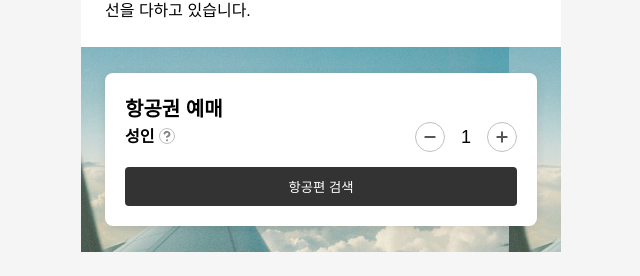
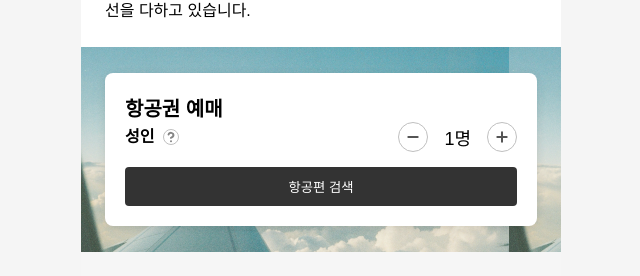
Before and after one commit to woowacourse/a11y-airline, a React (Vite) app: page / in a window 1280 px wide. Shown: the part 183-459 px from the top of the page, without its empty margins (319-959 px from the left). Built offline with nearby package versions, Linux system fonts and the light colour scheme.

Commit message:
feat: 승객 수 안내와 도움말 접근성 개선

```diff
--- a/src/components/FlightBooking.module.css
+++ b/src/components/FlightBooking.module.css
@@ -13,6 +13,14 @@
 .helpIconWrapper {
   position: relative;
   margin-left: 5px;
+  cursor: pointer;
+}
+
+.helpButton {
+  display: flex;
+  padding: 4px;
+  border: none;
+  background: none;
   cursor: pointer;
 }
 
@@ -74,7 +82,7 @@
   align-items: center;
 }
 
-.counter span {
+.counter output {
   font-size: 18px;
   text-align: center;
   font-size: 18px;
--- a/src/components/FlightBooking.tsx
+++ b/src/components/FlightBooking.tsx
@@ -35,37 +35,53 @@ const FlightBooking = () => {
   }, [adultCount]);
 
   return (
-    <div className={styles.flightBooking}>
-      <h2 className="heading-2-text">항공권 예매</h2>
+    <section className={styles.flightBooking} aria-labelledby="booking-title">
+      <h2 id="booking-title" className="heading-2-text">항공권 예매</h2>
       <div className={styles.passengerCount}>
         <div className={styles.passengerLabel}>
           <span className="body-text">성인</span>
           <div
             className={styles.helpIconWrapper}
             onMouseEnter={() => setShowTooltip(true)}
-            onMouseLeave={() => setShowTooltip(false)}
+            onMouseLeave={(event) => {
+              if (!event.currentTarget.contains(document.activeElement)) setShowTooltip(false);
+            }}
+            onFocus={() => setShowTooltip(true)}
+            onBlur={(event) => {
+              if (!event.currentTarget.matches(':hover')) setShowTooltip(false);
+            }}
+            onKeyDown={(event) => {
+              if (event.key === 'Escape') setShowTooltip(false);
+            }}
           >
-            <img src={helpIcon} alt="도움말" className={styles.helpIcon} />
-            {showTooltip && <div className={styles.tooltip}>최대 3명까지 예약할 수 있습니다</div>}
+            <button
+              className={styles.helpButton}
+              aria-label="성인 승객 수 안내"
+              aria-describedby="passenger-help"
+              onClick={() => setShowTooltip(true)}
+            >
+              <img src={helpIcon} alt="" className={styles.helpIcon} />
+            </button>
+            <div id="passenger-help" className={styles.tooltip} role="tooltip" hidden={!showTooltip}>
+              최대 3명까지 예약할 수 있습니다
+            </div>
           </div>
         </div>
         <div className={styles.counter}>
           <button className="button-text" onClick={decrementCount} aria-label="성인 승객 감소">
             <img src={minus} alt="" />
           </button>
-          <span aria-live="polite">{adultCount}</span>
+          <output aria-label="성인 승객 수">{adultCount}명</output>
           <button className="button-text" onClick={incrementCount} aria-label="성인 승객 증가">
             <img src={plus} alt="" />
           </button>
         </div>
       </div>
-      {statusMessage && (
-        <div className="visually-hidden" role="alert">
-          {statusMessage}
-        </div>
-      )}
+      <div className="visually-hidden" role="alert">
+        {statusMessage}
+      </div>
       <button className={styles.searchButton}>항공편 검색</button>
-    </div>
+    </section>
   );
 };
 
```
